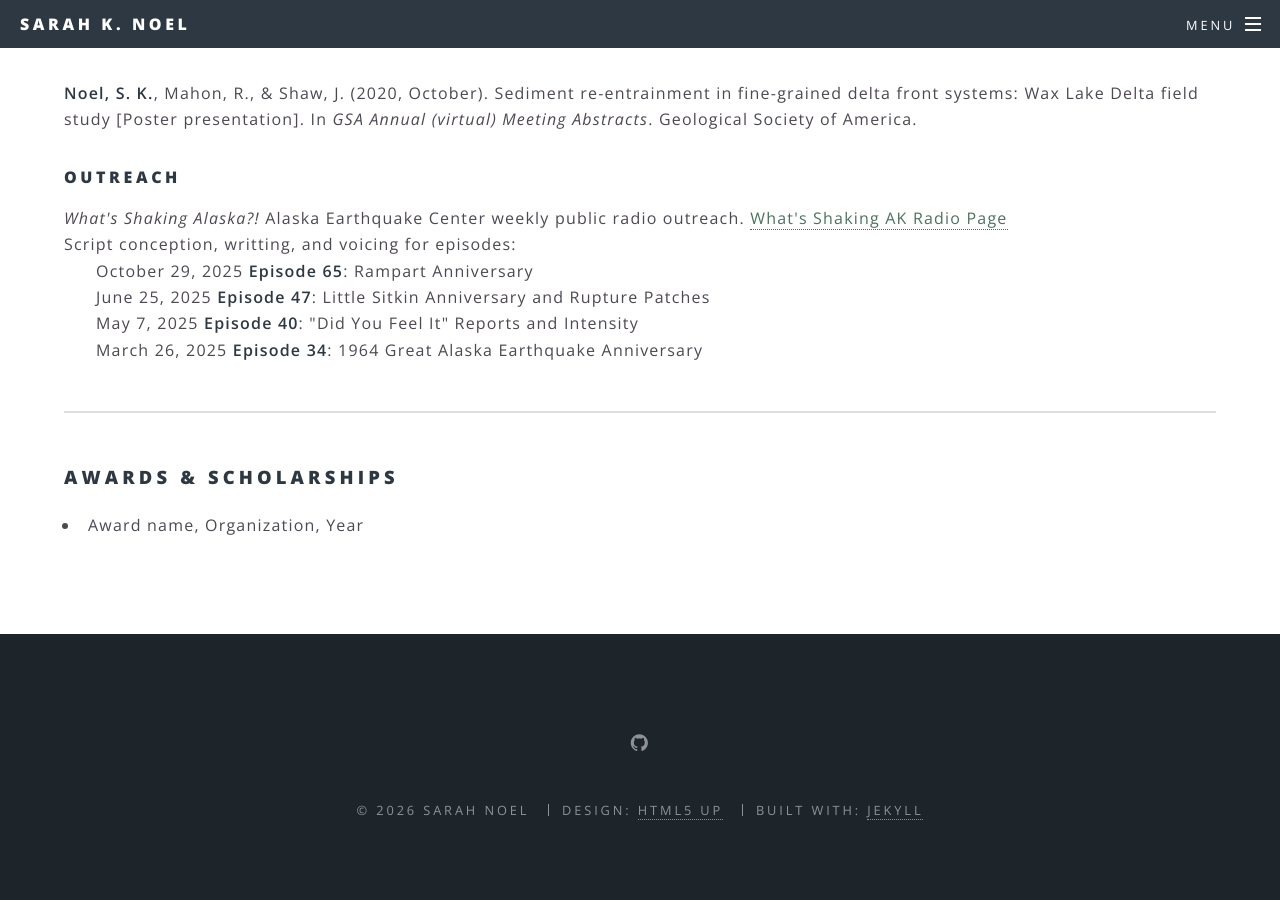
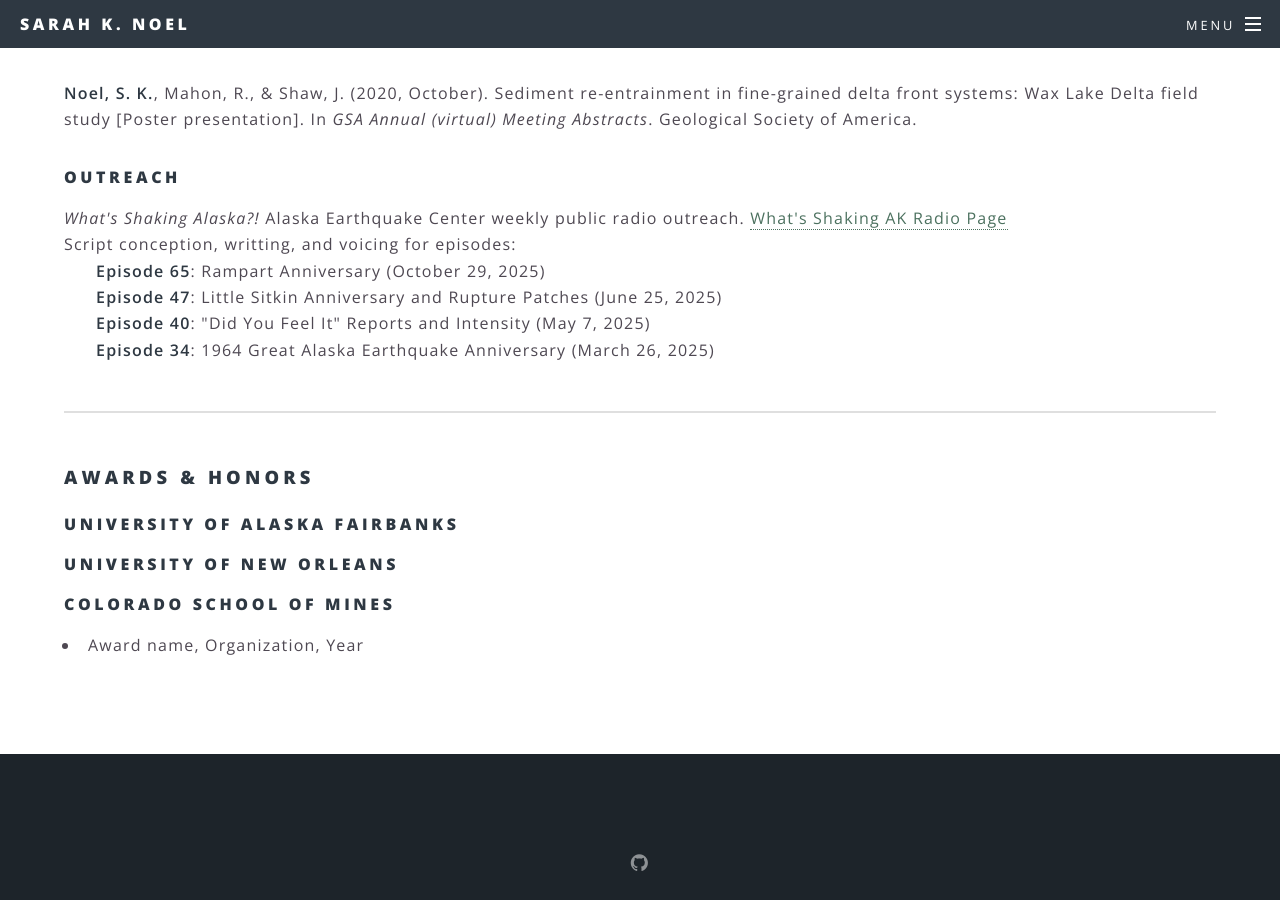
Before and after one commit to aknoel/academic, a Jekyll site: the page built from cv.html, in a window 1280 px wide and 900 px high, scrolled down 2056 px. Built offline with Jekyll 4.4.1, drawn with Linux system fonts in a browser that asks for light colours.

Commit message:
cv updates

```diff
--- a/cv.html
+++ b/cv.html
@@ -81,15 +81,28 @@ subtitle:
 	<p><i>What's Shaking Alaska?!</i> Alaska Earthquake Center weekly public radio outreach.
 		<a href="https://earthquake.alaska.edu/AEC-radio">What's Shaking AK Radio Page</a><br \>
 		Script conception, writting, and voicing for episodes:<br \>
-		<span style="margin-left: 2em;">October 29, 2025 <strong>Episode 65</strong>: Rampart Anniversary</span><br \>
-		<span style="margin-left: 2em;">June 25, 2025 <strong>Episode 47</strong>: Little Sitkin Anniversary and Rupture Patches</span><br \>
-		<span style="margin-left: 2em;">May 7, 2025 <strong>Episode 40</strong>: "Did You Feel It" Reports and Intensity</span><br \>
-		<span style="margin-left: 2em;">March 26, 2025 <strong>Episode 34</strong>: 1964 Great Alaska Earthquake Anniversary</span></p>
+		<span style="margin-left: 2em;"><strong>Episode 65</strong>: Rampart Anniversary (October 29, 2025)</span><br \>
+		<span style="margin-left: 2em;"><strong>Episode 47</strong>: Little Sitkin Anniversary and Rupture Patches (June 25, 2025)</span><br \>
+		<span style="margin-left: 2em;"><strong>Episode 40</strong>: "Did You Feel It" Reports and Intensity (May 7, 2025)</span><br \>
+		<span style="margin-left: 2em;"><strong>Episode 34</strong>: 1964 Great Alaska Earthquake Anniversary (March 26, 2025)</span></p>
 
 	<hr />
 
 	<!-- academic awards -->
-	<h3>Awards & Scholarships</h3>
+	<h3>Awards & Honors</h3>
+
+	<!-- University of Alaska Fairbanks-->
+	<h4>University of Alaska Fairbanks</h4>
+
+
+	<!-- University of New Orleans-->
+	<h4>University of New Orleans</h4>
+
+
+	<!-- Colorado School of Mines-->
+	<h4>Colorado School of Mines</h4>
+
+
 	<ul>
 		<li>Award name, Organization, Year</li>
 	</ul>
```
